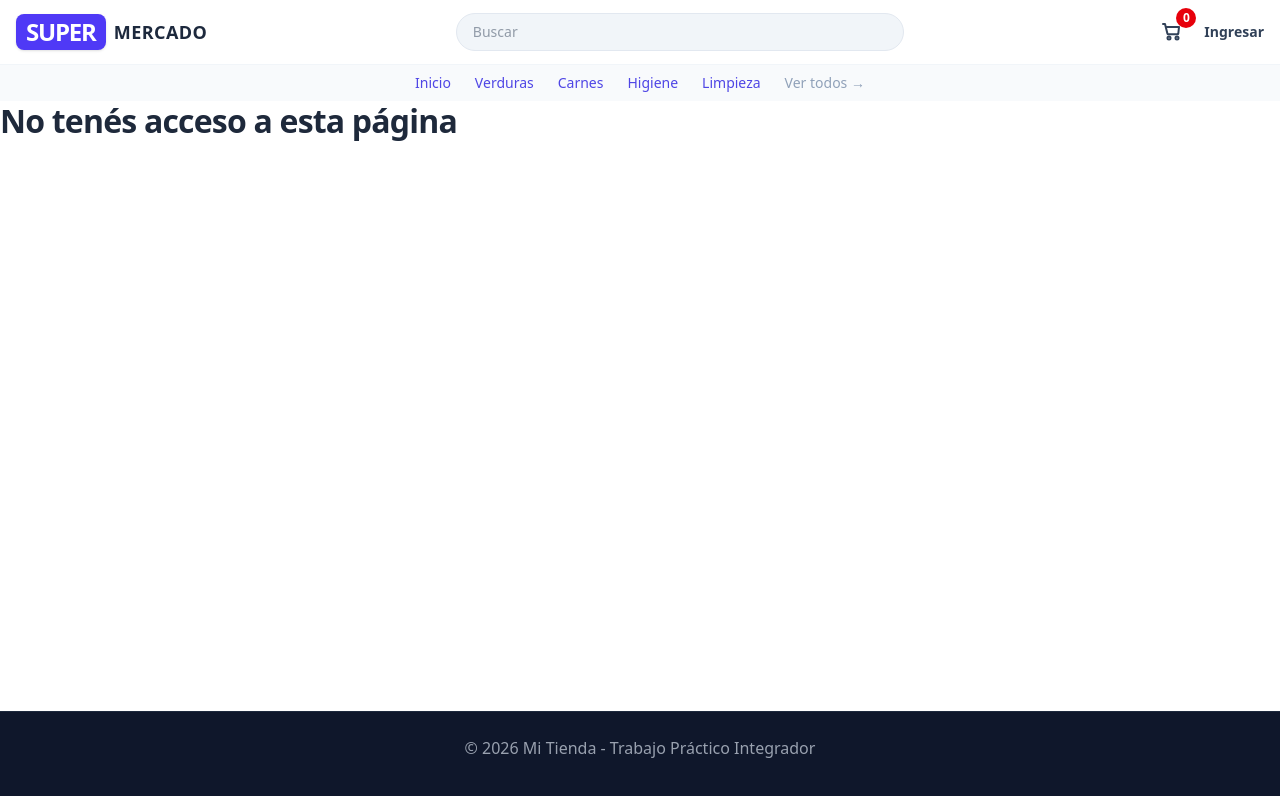
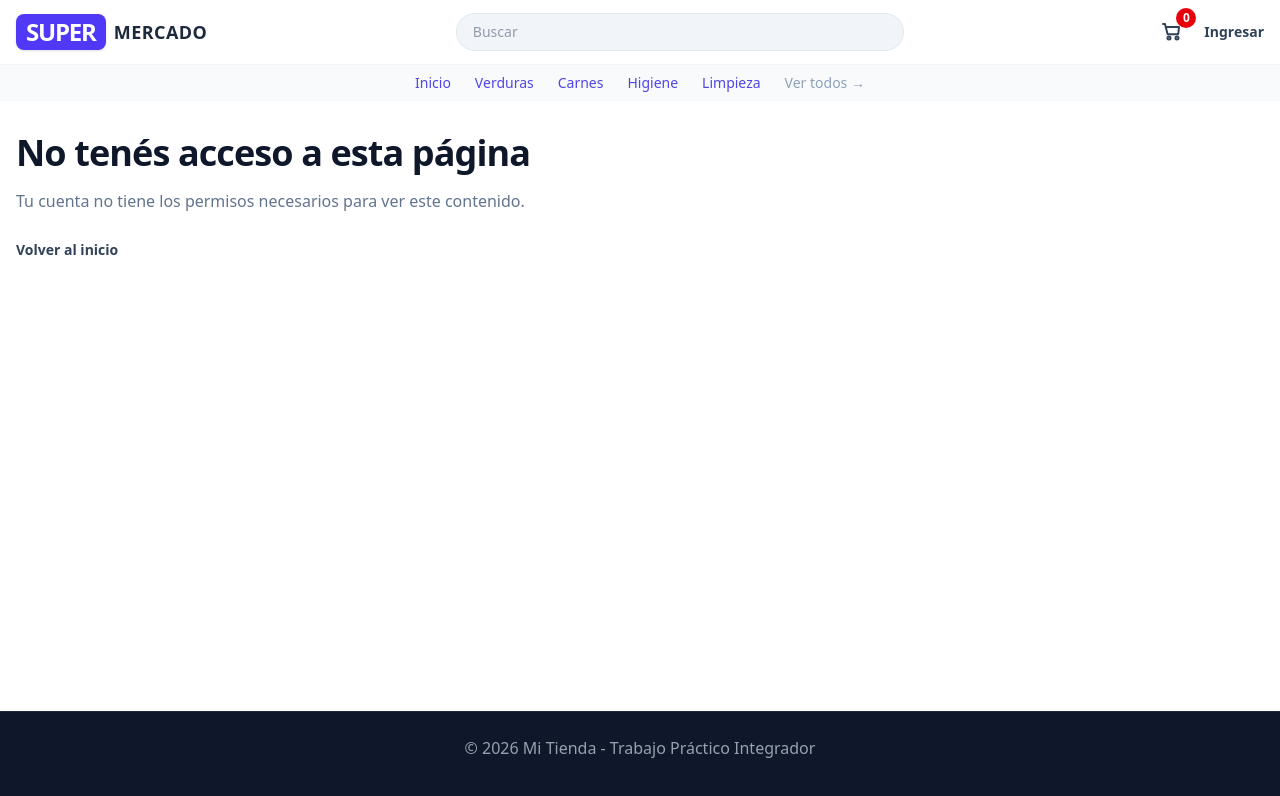
Before and after one commit to DavidNieto-2012/TP-integrador-final---WEB-2, a React (Vite) app: page /403 in a window 1280 px wide. Shown: the top 796 px of the page. Built offline with nearby package versions, Linux system fonts and the light colour scheme; no server answers.

Commit message:
corrigo forbiden, terminar cuando se complete el panel admin

```diff
--- a/src/pages/Forbidden.jsx
+++ b/src/pages/Forbidden.jsx
@@ -1,8 +1,21 @@
-import React from "react";
+import { Link } from "react-router-dom";
 
 const Forbidden = () => {
   return (
-    <h1>No tenés acceso a esta página</h1>
+    <div className="max-w-7xl mx-auto px-4 py-8">
+      <h1 className="text-3xl md:text-4xl font-extrabold text-slate-900 mb-4 text-left">
+        No tenés acceso a esta página
+      </h1>
+      <p className="text-slate-500 mb-6">
+        Tu cuenta no tiene los permisos necesarios para ver este contenido.
+      </p>
+      <Link
+        to="/"
+        className="text-sm font-semibold text-slate-700 hover:text-indigo-600"
+      >
+        Volver al inicio
+      </Link>
+    </div>
   );
 };
 
--- a/src/pages/productos.jsx
+++ b/src/pages/productos.jsx
@@ -3,8 +3,8 @@ import { Link, useSearchParams } from "react-router-dom";
 import { productService, categoryService, tagService } from "../services/index";
 
 
-import ProductCard from "../components/ProductCard";
-import ProductSkeleton from "../components/ProductSkeleton";
+import ProductCard from "../components/Productos/ProductCard";
+import ProductSkeleton from "../components/Productos/ProductSkeleton";
 
 const Productos = () => {
   const [productos, setProductos] = useState([]);
```
